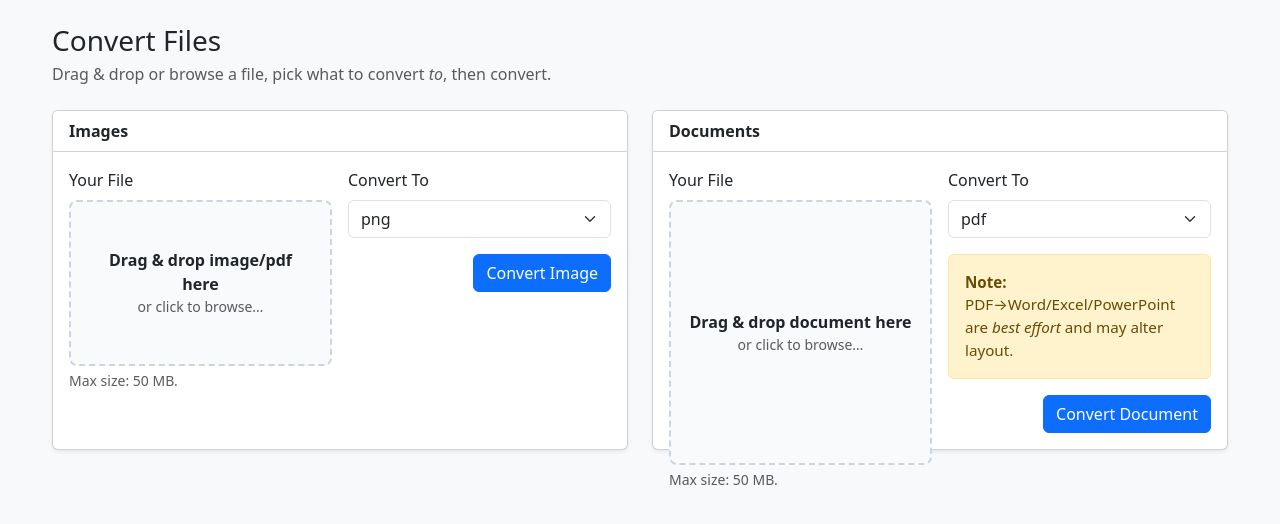
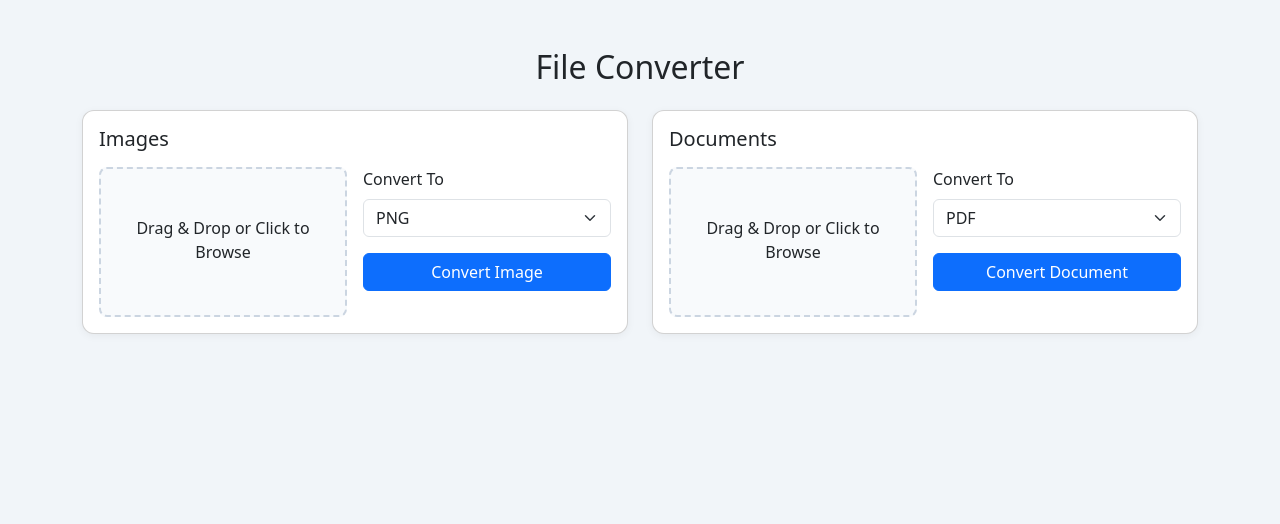
Before and after one commit to tre1322/convert-files, a FastAPI app: page / in a window 1280 px wide. Shown: the top 524 px of the page. Run offline with FastAPI, Linux system fonts and the light colour scheme; parts of the project's set-up code (start-up, migrations or seed data) failed here and were passed over.

Commit message:
aanother amend to make columns even

```diff
--- a/templates/index.html
+++ b/templates/index.html
@@ -1,11 +1,12 @@
-<!doctype html>
+<!DOCTYPE html>
 <html lang="en">
 <head>
-  <meta charset="utf-8" />
-  <meta name="viewport" content="width=device-width, initial-scale=1" />
-  <title>Convert Files</title>
-  <link href="https://cdn.jsdelivr.net/npm/bootstrap@5.3.3/dist/css/bootstrap.min.css" rel="stylesheet" />
+  <meta charset="UTF-8">
+  <title>File Converter</title>
+  <link href="https://cdn.jsdelivr.net/npm/bootstrap@5.3.3/dist/css/bootstrap.min.css" rel="stylesheet">
   <style>
+    body { background: #f1f5f9; font-family: system-ui, sans-serif; }
+    .card { border-radius: 0.75rem; box-shadow: 0 2px 8px rgba(0,0,0,0.05); }
     .dropzone {
       border: 2px dashed #cbd5e1;
       border-radius: .5rem;
@@ -14,134 +15,146 @@
       text-align: center;
       cursor: pointer;
       transition: background .15s, border-color .15s;
-      height: 100%;
+      min-height: 150px; /* keeps box visible without stretching */
       display: flex; flex-direction: column; justify-content: center;
     }
     .dropzone.dragover { background: #eef2ff; border-color: #6366f1; }
-    .file-chip { display: inline-block; padding: .25rem .5rem; border-radius: 999px; background: #e2e8f0; font-size: .9rem; }
-    @media (min-width: 992px){ .card-equal { height: 100%; } }
+    .file-chip {
+      display: inline-block;
+      padding: .25rem .5rem;
+      border-radius: 999px;
+      background: #e2e8f0;
+      font-size: .9rem;
+      margin-top: .5rem;
+    }
+    @media (min-width: 992px){
+      .card-equal { height: 100%; }
+    }
   </style>
 </head>
-<body class="bg-light">
-  <div class="container py-4" style="max-width: 1200px;">
-    <header class="mb-4">
-      <h1 class="h3 mb-1">Convert Files</h1>
-      <p class="text-muted mb-0">Drag & drop or browse a file, pick what to convert <em>to</em>, then convert.</p>
-    </header>
-
+<body>
+<div class="container py-5">
+  <h2 class="mb-4 text-center">File Converter</h2>
   <div class="row g-4">
-      <!-- ========================= IMAGES (LEFT) ========================= -->
-      <div class="col-12 col-lg-6">
-        <form id="imageForm" class="card shadow-sm card-equal">
-          <div class="card-header bg-white"><strong>Images</strong></div>
+    <!-- Images card -->
+    <div class="col-lg-6">
+      <div class="card card-equal h-100">
         <div class="card-body">
-            <div class="row g-3 align-items-stretch">
-              <!-- Drop/Browse (left) -->
-              <div class="col-md-6">
-                <label class="form-label">Your File</label>
-                <div id="imgDrop" class="dropzone">
-                  <div><strong>Drag & drop image/pdf here</strong></div>
-                  <div class="text-muted small">or click to browse…</div>
-                  <div id="imgPicked" class="mt-2 d-none"><span class="file-chip"></span></div>
+          <h5 class="card-title mb-3">Images</h5>
+          <div class="row g-3 align-items-start">
+            <div class="col-6">
+              <div id="imageDrop" class="dropzone">
+                <p class="mb-1">Drag & Drop or Click to Browse</p>
+                <input type="file" id="imageInput" accept="image/*" hidden>
+                <div id="imageFileName" class="file-chip d-none"></div>
               </div>
-                <!-- IMPORTANT: use visually-hidden (not display:none) so input.click() works -->
-                <input id="imgFile" type="file" class="visually-hidden" />
-                <div class="form-text">Max size: 50 MB.</div>
             </div>
-
-              <!-- Convert To (right) -->
-              <div class="col-md-6">
-                <label class="form-label">Convert To</label>
-                <select id="imgTo" class="form-select" required>
-                  <optgroup label="Images">
-                    <option>png</option><option>jpg</option><option>jpeg</option>
-                    <option>tif</option><option>tiff</option><option>gif</option>
-                    <option>webp</option><option>bmp</option><option>ico</option>
-                  </optgroup>
-                  <optgroup label="PDF Output"><option>pdf</option></optgroup>
+            <div class="col-6 d-flex flex-column">
+              <label for="imageFormat" class="form-label">Convert To</label>
+              <select id="imageFormat" class="form-select mb-3">
+                <option value="png">PNG</option>
+                <option value="jpg">JPG</option>
+                <option value="webp">WEBP</option>
+                <option value="tiff">TIFF</option>
               </select>
-
-                <!-- Progress -->
-                <div id="imgProgressWrap" class="d-none mt-3">
-                  <div class="progress" role="progressbar" aria-valuemin="0" aria-valuemax="100">
-                    <div id="imgProgressBar" class="progress-bar" style="width:0%">0%</div>
-                  </div>
-                  <div id="imgProgressText" class="small text-muted mt-1"></div>
-                </div>
-
-                <div class="d-flex justify-content-end mt-3">
-                  <button class="btn btn-primary" type="submit">Convert Image</button>
+              <button class="btn btn-primary mt-auto" onclick="convertFile('image')">Convert Image</button>
             </div>
           </div>
         </div>
       </div>
-        </form>
-
-        <!-- Result (Images) -->
-        <section id="imgResult" class="d-none my-3">
-          <div class="d-flex flex-wrap align-items-center gap-2">
-            <a id="imgDownloadLink" class="btn btn-success" download>Download</a>
-            <button id="imgCopyBtn" class="btn btn-outline-secondary d-none">Copy image to clipboard</button>
     </div>
-          <div class="mt-3"><img id="imgPreview" class="img-fluid d-none" alt="Preview" /></div>
-        </section>
+    <!-- Documents card -->
+    <div class="col-lg-6">
+      <div class="card card-equal h-100">
+        <div class="card-body">
+          <h5 class="card-title mb-3">Documents</h5>
+          <div class="row g-3 align-items-start">
+            <div class="col-6">
+              <div id="docDrop" class="dropzone">
+                <p class="mb-1">Drag & Drop or Click to Browse</p>
+                <input type="file" id="docInput" accept=".pdf,.doc,.docx,.txt" hidden>
+                <div id="docFileName" class="file-chip d-none"></div>
               </div>
-
-      <!-- ========================= DOCUMENTS (RIGHT) ========================= -->
-      <div class="col-12 col-lg-6">
-        <form id="docForm" class="card shadow-sm card-equal">
-          <div class="card-header bg-white"><strong>Documents</strong></div>
-          <div class="card-body">
-            <div class="row g-3 align-items-stretch">
-              <!-- Drop/Browse (left) -->
-              <div class="col-md-6">
-                <label class="form-label">Your File</label>
-                <div id="docDrop" class="dropzone">
-                  <div><strong>Drag & drop document here</strong></div>
-                  <div class="text-muted small">or click to browse…</div>
-                  <div id="docPicked" class="mt-2 d-none"><span class="file-chip"></span></div>
             </div>
-                <input id="docFile" type="file" class="visually-hidden" />
-                <div class="form-text">Max size: 50 MB.</div>
-              </div>
-
-              <!-- Convert To (right) -->
-              <div class="col-md-6">
-                <label class="form-label">Convert To</label>
-                <select id="docTo" class="form-select" required>
-                  <option>pdf</option><option>word</option><option>excel</option>
-                  <option>powerpoint</option><option>text</option>
+            <div class="col-6 d-flex flex-column">
+              <label for="docFormat" class="form-label">Convert To</label>
+              <select id="docFormat" class="form-select mb-3">
+                <option value="pdf">PDF</option>
+                <option value="docx">DOCX</option>
+                <option value="txt">TXT</option>
               </select>
-
-                <div id="docProgressWrap" class="d-none mt-3">
-                  <div class="progress" role="progressbar" aria-valuemin="0" aria-valuemax="100">
-                    <div id="docProgressBar" class="progress-bar" style="width:0%">0%</div>
-                  </div>
-                  <div id="docProgressText" class="small text-muted mt-1"></div>
-                </div>
-
-                <div class="alert alert-warning mt-3 mb-0" role="alert" style="font-size:0.95rem">
-                  <strong>Note:</strong> PDF→Word/Excel/PowerPoint are <em>best effort</em> and may alter layout.
-                </div>
-
-                <div class="d-flex justify-content-end mt-3">
-                  <button class="btn btn-primary" type="submit">Convert Document</button>
+              <button class="btn btn-primary mt-auto" onclick="convertFile('doc')">Convert Document</button>
             </div>
           </div>
         </div>
       </div>
-        </form>
-
-        <!-- Result (Docs) -->
-        <section id="docResult" class="d-none my-3">
-          <div class="d-flex flex-wrap align-items-center gap-2">
-            <a id="docDownloadLink" class="btn btn-success" download>Download</a>
-          </div>
-        </section>
     </div>
   </div>
 </div>
 
-  <script src="/static/app.js"></script>
+<script>
+function setupDropzone(dropId, inputId, fileNameId) {
+  const dropzone = document.getElementById(dropId);
+  const input = document.getElementById(inputId);
+  const fileName = document.getElementById(fileNameId);
+
+  dropzone.addEventListener('click', () => input.click());
+
+  dropzone.addEventListener('dragover', (e) => {
+    e.preventDefault();
+    dropzone.classList.add('dragover');
+  });
+  dropzone.addEventListener('dragleave', () => dropzone.classList.remove('dragover'));
+  dropzone.addEventListener('drop', (e) => {
+    e.preventDefault();
+    dropzone.classList.remove('dragover');
+    if (e.dataTransfer.files.length) {
+      input.files = e.dataTransfer.files;
+      fileName.textContent = input.files[0].name;
+      fileName.classList.remove('d-none');
+    }
+  });
+  input.addEventListener('change', () => {
+    if (input.files.length) {
+      fileName.textContent = input.files[0].name;
+      fileName.classList.remove('d-none');
+    }
+  });
+}
+
+setupDropzone('imageDrop', 'imageInput', 'imageFileName');
+setupDropzone('docDrop', 'docInput', 'docFileName');
+
+function convertFile(type) {
+  let input, format;
+  if (type === 'image') {
+    input = document.getElementById('imageInput');
+    format = document.getElementById('imageFormat').value;
+  } else {
+    input = document.getElementById('docInput');
+    format = document.getElementById('docFormat').value;
+  }
+  if (!input.files.length) {
+    alert('Please select a file first.');
+    return;
+  }
+  const formData = new FormData();
+  formData.append('file', input.files[0]);
+  formData.append('to', format);
+
+  fetch('/convert', { method: 'POST', body: formData })
+    .then(res => res.blob())
+    .then(blob => {
+      const url = window.URL.createObjectURL(blob);
+      const a = document.createElement('a');
+      a.href = url;
+      a.download = `converted.${format}`;
+      document.body.appendChild(a);
+      a.click();
+      a.remove();
+    })
+    .catch(err => alert('Conversion failed: ' + err));
+}
+</script>
 </body>
 </html>
```
Lines whose indentation alone changed are shown as unchanged.
